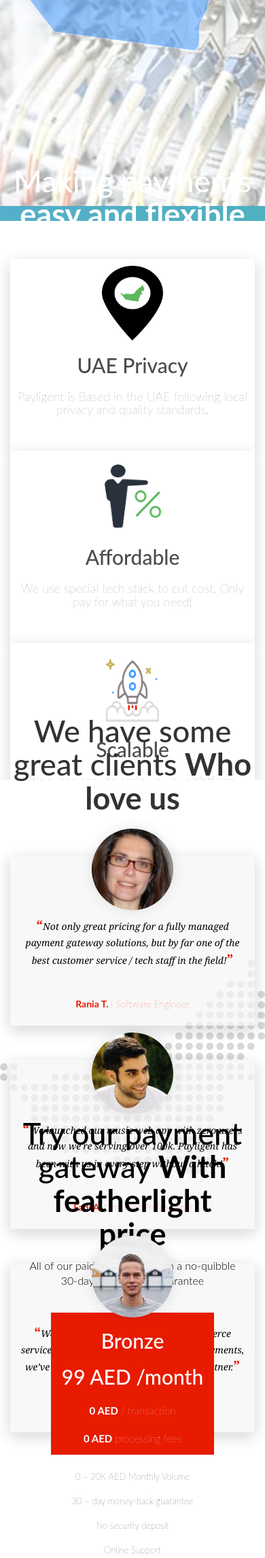
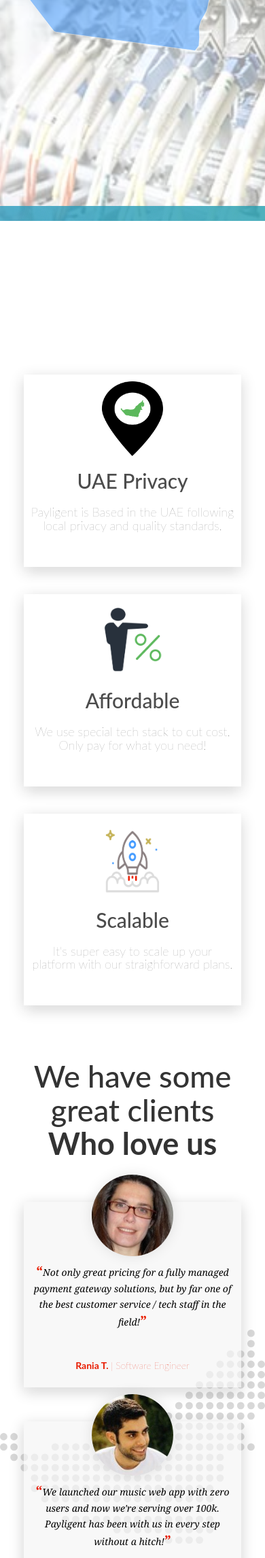
Before and after one commit to SethBuilder/payligent_proj, a Django app: page / in a window 390 px wide. Shown: the part 519-2811 px from the top of the page at 68% size. Run offline with Django 3.2, Linux system fonts and the light colour scheme; some libraries are stand-ins or nearby versions.

Commit message:
fixed scrolling

```diff
--- a/static/css/style.css
+++ b/static/css/style.css
@@ -119,7 +119,6 @@
     /*margin-top: 55px;*/
     text-align: center;
     width: 100%;
-
 }
 
 .header:before {
@@ -702,7 +701,15 @@
 
 @media screen and (max-width: 950px) {
 
+.pricing, .features, .testi {
+     display: block;
+     height: auto;
+     padding: 20px;
+}
 
+.feature {
+    margin: 20px 0;
+}
 
 #footer-sec {
     height: 505px !important;
@@ -827,4 +834,8 @@
     margin-top: 15%;
 }
 
+.connect-section {
+    float: none !important;
 }
+
+}
--- a/templates/payligent/base.html
+++ b/templates/payligent/base.html
@@ -14,8 +14,8 @@
         Payligent | Affordable Online Payment Solution
       {% endblock %}
     </title>
-    <link rel="stylesheet" type="text/css" href=" {% static 'css/jquery.fullPage.css' %} " />
-    <!-- <link rel="stylesheet" type="text/css" href="https://cdn.jsdelivr.net/jquery.fullpage/2.9.4/jquery.fullpage.min.css" /> -->
+    <!-- <link rel="stylesheet" type="text/css" href=" {% static 'css/jquery.fullPage.css' %} " /> -->
+    <link rel="stylesheet" type="text/css" href="https://cdn.jsdelivr.net/jquery.fullpage/2.9.4/jquery.fullpage.min.css" />
     <!-- Bootstrap -->
     <link href="{%static 'css/bootstrap.min.css'%}" rel="stylesheet">
 
--- a/templates/payligent/index.html
+++ b/templates/payligent/index.html
@@ -5,8 +5,8 @@
 
 {% block body %}
 
-    <script type="text/javascript" src=" {% static 'js/jquery.fullPage.js' %} "></script>
-    <!-- <script type="text/javascript" src="https://cdn.jsdelivr.net/jquery.fullpage/2.9.4/jquery.fullpage.min.js"></script> -->
+    <!-- <script type="text/javascript" src=" {% static 'js/jquery.fullPage.js' %} "></script> -->
+    <script type="text/javascript" src="https://cdn.jsdelivr.net/jquery.fullpage/2.9.4/jquery.fullpage.min.js"></script>
     <script type="text/javascript">
       $(document).ready(function() {
 	$('#fullpage').fullpage({
```
